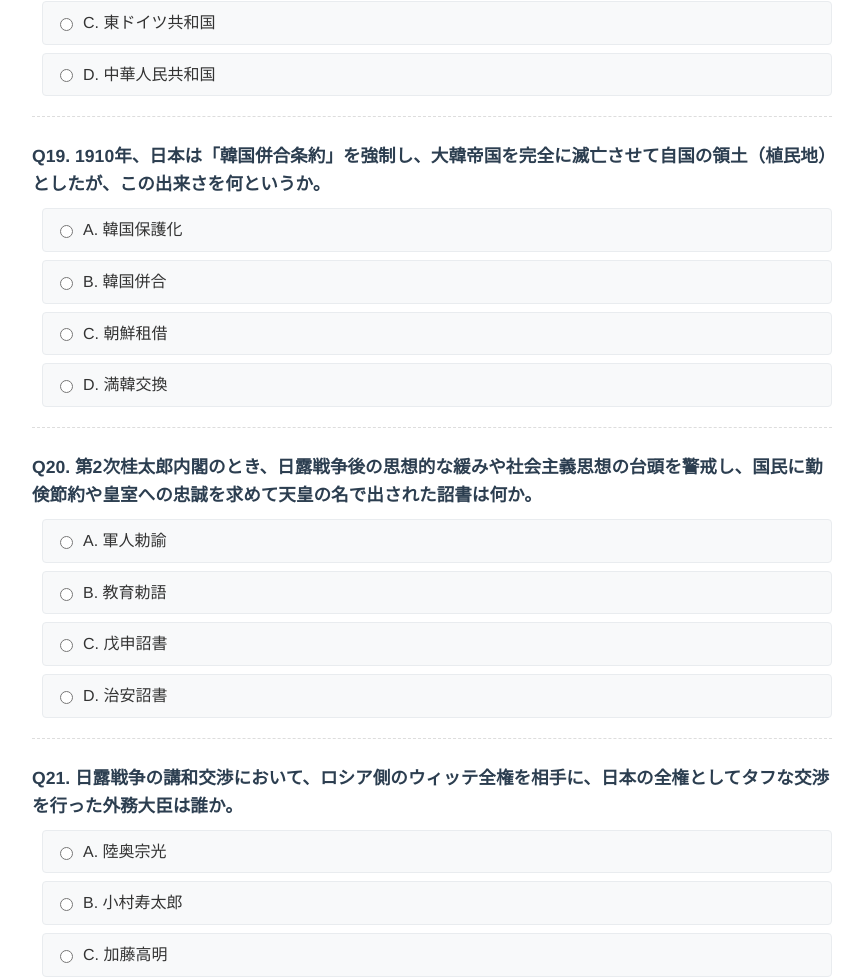
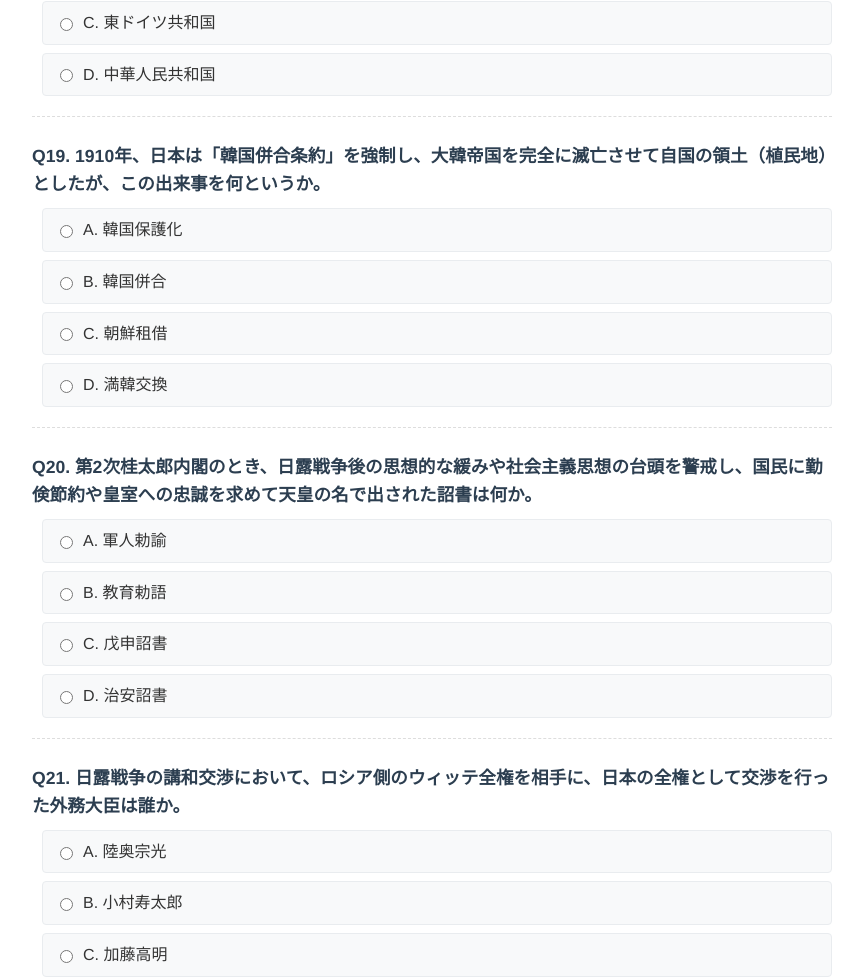
Before and after one commit to Nihito211/sample, a plain HTML site: page index.html in a window 1280 px wide. Shown: the part 5715-6693 px from the top of the page, without its empty margins (208-1071 px from the left). Drawn offline with Linux system fonts and the light colour scheme.

Commit message:
Update index.html

```diff
--- a/index.html
+++ b/index.html
@@ -2,7 +2,7 @@
 <html lang="ja">
 <head>
     <meta charset="UTF-8">
-    <title>日本近代史 徹底網羅テスト（全124問）</title>
+    <title>日本近代史 徹底網羅テスト</title>
     <style>
         body {
             font-family: 'Helvetica Neue', Arial, 'Hiragino Kaku Gothic ProN', 'Hiragino Sans', Meiryo, sans-serif;
@@ -187,7 +187,7 @@ const rawData = [
     { q: "日露戦争の大規模な陸上戦において、大山巌総司令官率いる日本軍とロシア軍が激突し、激戦の末に日本軍が勝利した、満州の主要都市で行われた大規模な会戦は何か。", a: ["旅順口攻撃", "遼陽会戦", "奉天会戦", "黒溝台会戦"], c: 2 },
     { q: "東郷平八郎司令長官が率いる日本海軍の連合艦隊が、はるばる回航してきたロシアのバルチック艦隊を対馬海峡で迎え撃ち、壊滅させた世界史的な海戦は何か。", a: ["日本海海戦", "黄海海戦", "旅順口海戦", "蔚山沖海戦"], c: 0 },
     { q: "1905年、アメリカの大統領ルーズベルトの仲介によって結ばれた、日露戦争の講和条約は何か。", a: ["ポーツマス条約", "ヴェルサイユ条約", "下関条約", "サンフランシスコ講和条約"], c: 0 },
-    { q: "日露戦争の講和交渉において、ロシア側のウィッテ全権を相手に、日本の全権としてタフな交渉を行った外務大臣は誰か。", a: ["陸奥宗光", "小村寿太郎", "加藤高明", "井上馨"], c: 1 },
+    { q: "日露戦争の講和交渉において、ロシア側のウィッテ全権を相手に、日本の全権として交渉を行った外務大臣は誰か。", a: ["陸奥宗光", "小村寿太郎", "加藤高明", "井上馨"], c: 1 },
     { q: "ポーツマス条約において、ロシアは日本に対し、どこの国に対する指導・保護・監督の権利（優越権）を完全に認めたか。", a: ["中国（清）", "台湾", "韓国", "フィリピン"], c: 2 },
     { q: "ポーツマス条約の内容に激怒した民衆が、講和反対を叫んで東京で暴動を起こし、官邸や交番、新聞社などを襲撃して戒厳令が出される事態となった事件は何か。", a: ["共和演説事件", "米騒動", "虎ノ門事件", "日比谷焼き打ち事件"], c: 3 },
     { q: "日本が韓国を保護国化するにあたり、アメリカがフィリピンを領有することを認める代わりに、アメリカに日本の韓国保護権を認めさせた1905年の非公式な合意は何か。", a: ["桂・タフト協定", "石井・ランシング協定", "日米紳士協定", "ルート・高平協定"], c: 0 },
@@ -197,7 +197,7 @@ const rawData = [
     { q: "統監府の初代統監に就任し、韓国の保護国化政策を推し進めた、元老でもある藩閥の政治家は誰か。", a: ["山県有朋", "伊藤博文", "寺内正毅", "桂太郎"], c: 1 },
     { q: "1907年、韓国の高宗皇帝がオランダで開催されていた万国平和会議に密使を送り、日韓協約の無効と日本の侵略を国際社会に訴えようとしたものの、拒絶された事件は何か。", a: ["壬午軍乱", "義兵運動", "ハーグ密使事件", "満州密使事件"], c: 2 },
     { q: "第3次日韓協約による韓国軍隊の解散などをきっかけに、民衆や元軍人らが激しい武装抵抗を展開した、朝鮮全土に広がった運動を何というか。", a: ["独立門運動", "東学党の乱", "義兵運動", "三・一独立運動"], c: 2 },
-    { q: "1910年、日本は「韓国併合条約」を強制し、大韓帝国を完全に滅亡させて自国の領土（植民地）としたが、この出来さを何というか。", a: ["韓国保護化", "韓国併合", "朝鮮租借", "満韓交換"], c: 1 },
+    { q: "1910年、日本は「韓国併合条約」を強制し、大韓帝国を完全に滅亡させて自国の領土（植民地）としたが、この出来事を何というか。", a: ["韓国保護化", "韓国併合", "朝鮮租借", "満韓交換"], c: 1 },
     { q: "韓国併合後、それまでの統監府を廃止し、朝鮮を植民地支配するためにソウルに新設された、強力な権限を持つ統治機関は何か。", a: ["朝鮮総督府", "関東都督府", "台湾総督府", "樺太庁"], c: 0 },
     { q: "初代の朝鮮総督に就任し、憲兵警察制度を敷いて武断政治を行った陸軍軍人は誰か。", a: ["伊藤博文", "児玉源太郎", "寺内正毅", "乃木希典"], c: 2 },
     { q: "日露戦争後、日本がロシアから譲り受けた遼東半島南部の租借地と南満州鉄道の属地を統治・警備するために、旅順に設置した機関は何か。", a: ["関東総督府", "朝鮮総督府", "関東都督府", "満州駐留軍"], c: 2 },
@@ -232,7 +232,7 @@ const rawData = [
     { q: "19世紀末以降、民族・宗教の対立が激化し、いつ大戦が起きてもおかしくない状態にあったバルカン半島の通称は何か。", a: ["ヨーロッパの火薬庫", "東洋のベニス", "アジアの十字路", "暗黒の大陸"], c: 0 },
     { q: "第一次世界大戦前、ヨーロッパで対立していた2大陣営のうち、ドイツ・オーストリア・イタリアが結んでいた同盟を何というか。", a: ["三国協商", "三国同盟", "日英同盟", "同盟罷業"], c: 1 },
     { q: "三国同盟に対抗して、イギリス・フランス・ロシアの3カ国が結んでいた協調関係の陣営を何というか。", a: ["三国協商", "三国同盟", "連合国同盟", "枢軸国"], c: 0 },
-    { q: "1914年、オーストリアの皇太子夫妻が暗殺され、第一次世界大戦の直接の引き金となった事件は何か。", a: ["サラエヴォ事件", "ミューンヘン事件", "ウィーン事件", "ベルリン事件"], c: 0 },
+    { q: "1914年、オーストリアの皇太子夫妻が暗殺され、第一次世界大戦の直接の引き金となった事件は何か。", a: ["サライェヴォ事件", "ミューンヘン事件", "ウィーン事件", "ベルリン事件"], c: 0 },
     { q: "第2次大隈内閣の外務大臣として、第一次世界大戦が勃発すると日英同盟を理由に掲げて早々とドイツへの参戦を主導した政治家は誰か。", a: ["小村寿太郎", "加藤高明", "陸奥宗光", "幣原喜重郎"], c: 1 },
     { q: "第一次世界大戦に参戦した日本が、アジア太平洋地域で手薄になっている隙を突き、中国の山東半島における拠点であったどこの国の軍隊を攻撃したか。", a: ["ロシア", "フランス", "イギリス", "ドイツ"], c: 3 },
     { q: "1915年、日本軍がドイツの租借地であった膠州湾の要衝を占領したが、その中心都市はどこか。", a: ["旅順", "大連", "青島", "奉天"], c: 2 },
```
